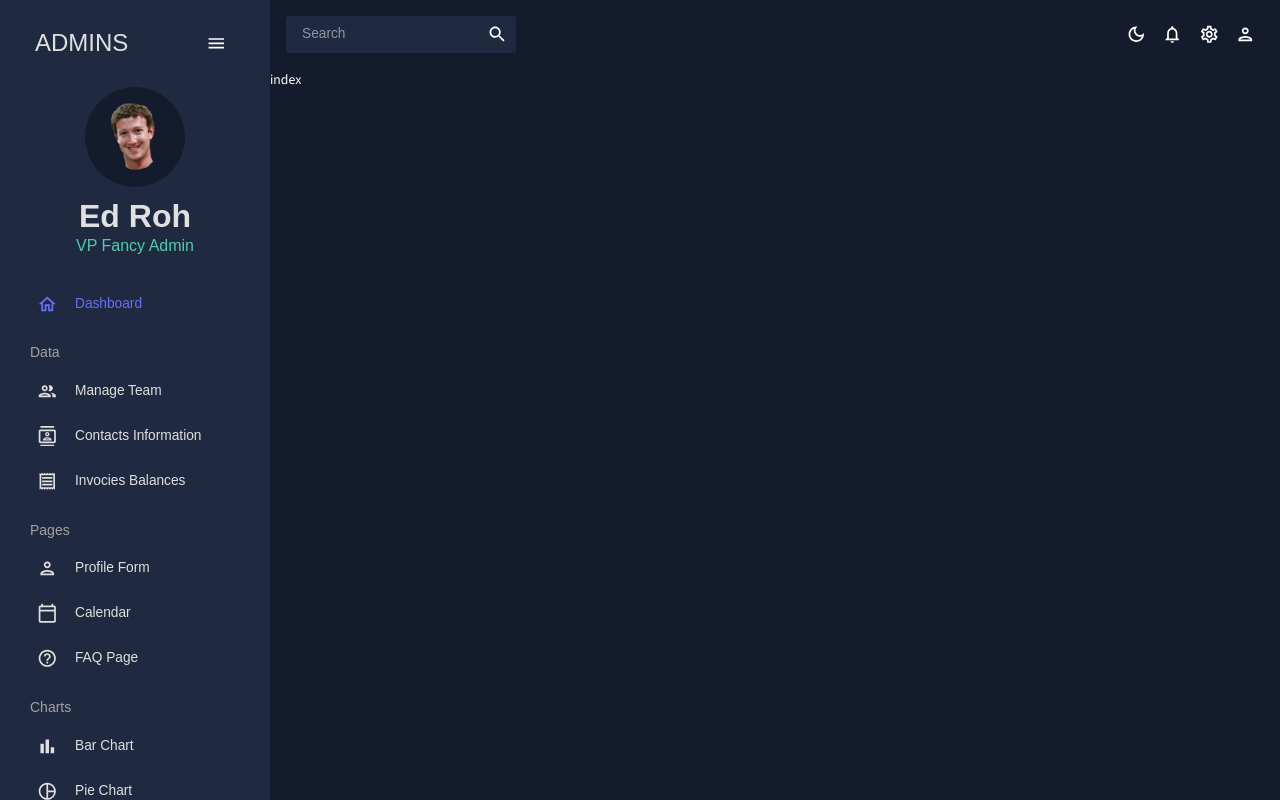
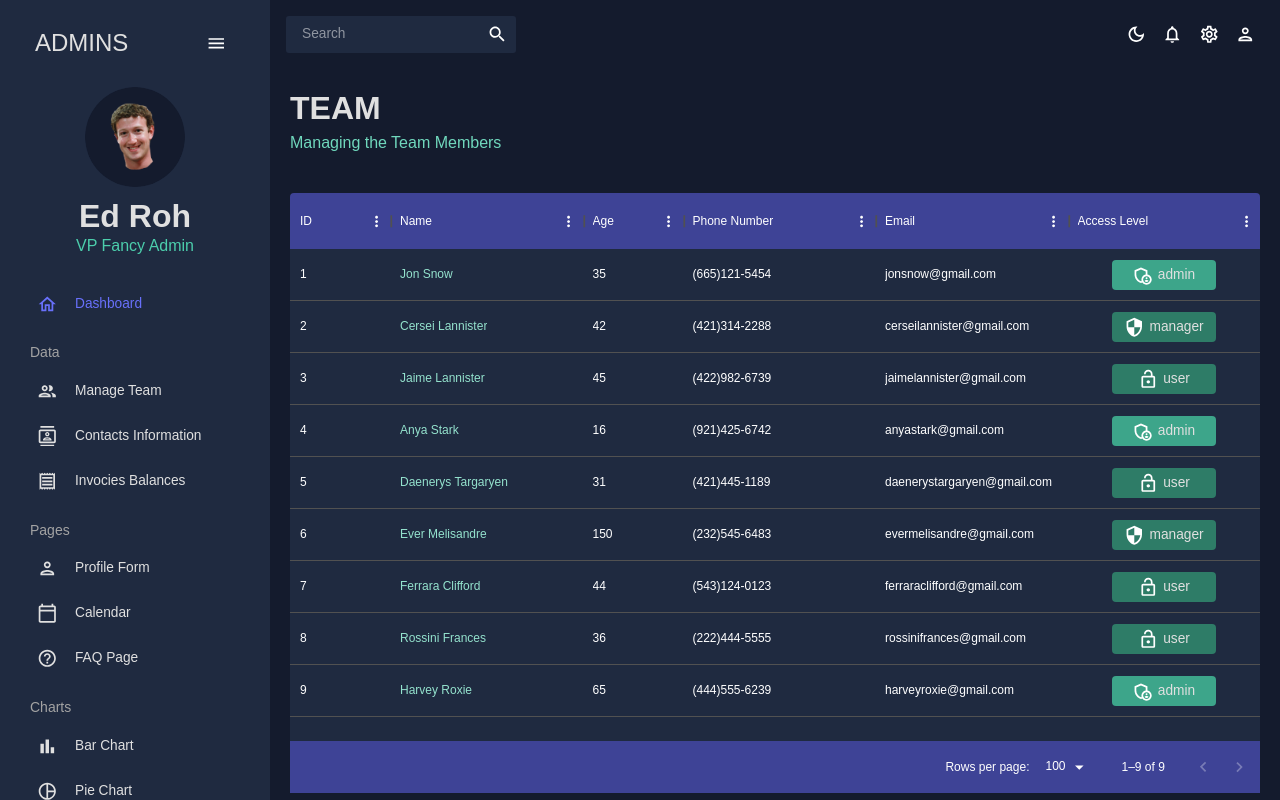
Before and after one commit to banban-22/react-admin, a React (Create React App) app: page /team in a window 1280 px wide. Built offline with nearby package versions, Linux system fonts and the light colour scheme.

Commit message:
contacts, invoices, team

```diff
--- a/src/scenes/contacts/index.jsx
+++ b/src/scenes/contacts/index.jsx
@@ -1,9 +1,97 @@
 import React from 'react'
+import { Box, useTheme } from '@mui/material'
+import { DataGrid, GridToolbar } from '@mui/x-data-grid'
+import { tokens } from '../../theme'
+import { mockDataContacts } from '../../data/mockData'
+import Header from "../../components/Header"
 
-const index = () => {
+
+const Contacts = () => {
+  const theme = useTheme()
+  const colors = tokens(theme.palette.mode)
+
+  const columns = [
+    { field: "id", headerName: "ID", flex: 0.5 },
+    { field: "registrarId", headerName: "Registrar ID" },
+    {
+      field: "name",
+      headerName: "Name",
+      flex: 1,
+      cellClassName: "name-column--cell"
+    },
+    {
+      field: "age",
+      headerName: "Age",
+      type: "number",
+      headerAlign: "left",
+      align: "left"
+    },
+    {
+      field: "phone",
+      headerName: "Phone Number",
+      flex: 1,
+    },
+    {
+      field: "email",
+      headerName: "Email",
+      flex: 1,
+    },
+    {
+      field: "address",
+      headerName: "Address",
+      flex: 1,
+    },
+    {
+      field: "city",
+      headerName: "City",
+      flex: 1,
+    },
+    {
+      field: "zipCode",
+      headerName: "Zip Code",
+      flex: 1,
+    },
+  ]
+
   return (
-    <div>index</div>
-  )
+    <Box m="20px">
+      <Header
+        title="CONTACTS"
+        subtitle="List of Contacts for Future Referenc"
+      />
+      <Box
+        m="40px 0 0 0"
+        height="75vh"
+        sx={{
+          '& .MuiDataGrid-root': {
+            border: 'none',
+          },
+          '& .MuiDataGrid-cell': {
+            borderBottom: 'none',
+          },
+          '& .name-column--cell': {
+            color: colors.greenAccent[300],
+          },
+          '& .MuiDataGrid-columnHeaders': {
+            backgroundColor: colors.blueAccent[700],
+            borderBottom: 'none',
+          },
+          '& .MuiDataGrid-virtualScroller': {
+            backgroundColor: colors.primary[400],
+          },
+          '& .MuiDataGrid-footerContainer': {
+            borderTop: 'none',
+            backgroundColor: colors.blueAccent[700],
+          },
+          '& .MuiDataGrid-toolbarContainer .MuiButton-text': {
+            color: `${colors.grey[100]} !important`,
+          }
+        }}
+      >
+        <DataGrid rows={mockDataContacts} columns={columns} components={{ Toolbar: GridToolbar}} />
+      </Box>
+    </Box>
+  );
 }
 
-export default index
+export default Contacts
--- a/src/scenes/invoices/index.jsx
+++ b/src/scenes/invoices/index.jsx
@@ -1,9 +1,89 @@
 import React from 'react'
+import { Box, Typography, useTheme } from '@mui/material'
+import { DataGrid } from '@mui/x-data-grid'
+import { tokens } from '../../theme'
+import { mockDataInvoices } from '../../data/mockData'
+import Header from "../../components/Header"
 
-const index = () => {
+
+const Invoices = () => {
+  const theme = useTheme()
+  const colors = tokens(theme.palette.mode)
+
+  const columns = [
+    { field: "id", headerName: "ID" },
+    {
+      field: "name",
+      headerName: "Name",
+      flex: 1,
+      cellClassName: "name-column--cell"
+    },
+    {
+      field: "phone",
+      headerName: "Phone Number",
+      flex: 1,
+    },
+    {
+      field: "email",
+      headerName: "Email",
+      flex: 1,
+    },
+    {
+      field: "cost",
+      headerName: "Cost",
+      flex: 1,
+      renderCell: (params) => (
+        <Typography color={colors.greenAccent[500]}>
+          ${params.row.cost}
+        </Typography>
+      )
+    },
+    {
+      field: "date",
+      headerName: "Date",
+      flex: 1,
+    }
+  ]
+
   return (
-    <div>index</div>
-  )
+    <Box m="20px">
+      <Header
+        title="INVOICES"
+        subtitle="List of Invoices Balances"
+      />
+      <Box
+        m="40px 0 0 0"
+        height="75vh"
+        sx={{
+          '& .MuiDataGrid-root': {
+            border: 'none',
+          },
+          '& .MuiDataGrid-cell': {
+            borderBottom: 'none',
+          },
+          '& .name-column--cell': {
+            color: colors.greenAccent[300],
+          },
+          '& .MuiDataGrid-columnHeaders': {
+            backgroundColor: colors.blueAccent[700],
+            borderBottom: 'none',
+          },
+          '& .MuiDataGrid-virtualScroller': {
+            backgroundColor: colors.primary[400],
+          },
+          '& .MuiDataGrid-footerContainer': {
+            borderTop: 'none',
+            backgroundColor: colors.blueAccent[700],
+          },
+          '& .MuiCheckbox-root': {
+            color: `${colors.greenAccent[200]} !important`,
+          }
+        }}
+      >
+        <DataGrid rows={mockDataInvoices} columns={columns} />
+      </Box>
+    </Box>
+  );
 }
 
-export default index
+export default Invoices
--- a/src/scenes/team/index.jsx
+++ b/src/scenes/team/index.jsx
@@ -1,9 +1,108 @@
 import React from 'react'
+import { Box, Typography, useTheme } from '@mui/material'
+import { DataGrid } from '@mui/x-data-grid'
+import { tokens } from '../../theme'
+import { mockDataTeam } from '../../data/mockData'
+import AdminPanelSettingsOutlinedIcon from '@mui/icons-material/AdminPanelSettingsOutlined'
+import LockOpenOutlinedIcon from '@mui/icons-material/LockOpenOutlined'
+import SecurityOutlinedIcon from '@mui/icons-material/SecurityOutlined'
+import Header from "../../components/Header"
 
-const index = () => {
+
+const Team = () => {
+  const theme = useTheme()
+  const colors = tokens(theme.palette.mode)
+
+  const columns = [
+    { field: "id", headerName: "ID" },
+    {
+      field: "name",
+      headerName: "Name",
+      flex: 1,
+      cellClassName: "name-column--cell"
+    },
+    {
+      field: "age",
+      headerName: "Age",
+      type: "number",
+      headerAlign: "left",
+      align: "left"
+    },
+    {
+      field: "phone",
+      headerName: "Phone Number",
+      flex: 1,
+    },
+    {
+      field: "email",
+      headerName: "Email",
+      flex: 1,
+    },
+    {
+      field: "access",
+      headerName: "Access Level",
+      flex: 1,
+      renderCell: ({ row: { access } }) => {
+        return (
+          <Box
+            width="60%"
+            m="0 auto"
+            p="5px"
+            display="flex"
+            justifyContent="center"
+            backgroundColor={
+              access === "admin"
+               ? colors.greenAccent[600]
+               : colors.greenAccent[700]
+            }
+            borderRadius="4px"
+          >
+            { access === "admin" && <AdminPanelSettingsOutlinedIcon /> }
+            { access === "manager" && <SecurityOutlinedIcon /> }
+            { access === "user" && <LockOpenOutlinedIcon /> }
+
+            <Typography color={colors.grey[100]} sx={{ ml: "5px" }}>
+              {access}
+            </Typography>
+          </Box>
+        )
+      }
+    },
+  ]
+
   return (
-    <div>index</div>
+    <Box m="20px">
+      <Header title="TEAM" subtitle="Managing the Team Members" />
+      <Box
+        m="40px 0 0 0"
+        height="75vh"
+        sx={{
+          "& .MuiDataGrid-root": {
+            border: "none"
+          },
+          "& .MuiDataGrid-cell": {
+            borderBottom: "none"
+          },
+          "& .name-column--cell": {
+            color: colors.greenAccent[300],
+          },
+          "& .MuiDataGrid-columnHeaders": {
+            backgroundColor: colors.blueAccent[700],
+            borderBottom: "none"
+          },
+          "& .MuiDataGrid-virtualScroller": {
+            backgroundColor: colors.primary[400]
+          },
+          "& .MuiDataGrid-footerContainer": {
+            borderTop: "none",
+            backgroundColor: colors.blueAccent[700]
+          },
+        }}
+      >
+        <DataGrid rows={mockDataTeam} columns={columns} />
+      </Box>
+    </Box>
   )
 }
 
-export default index
+export default Team
```
